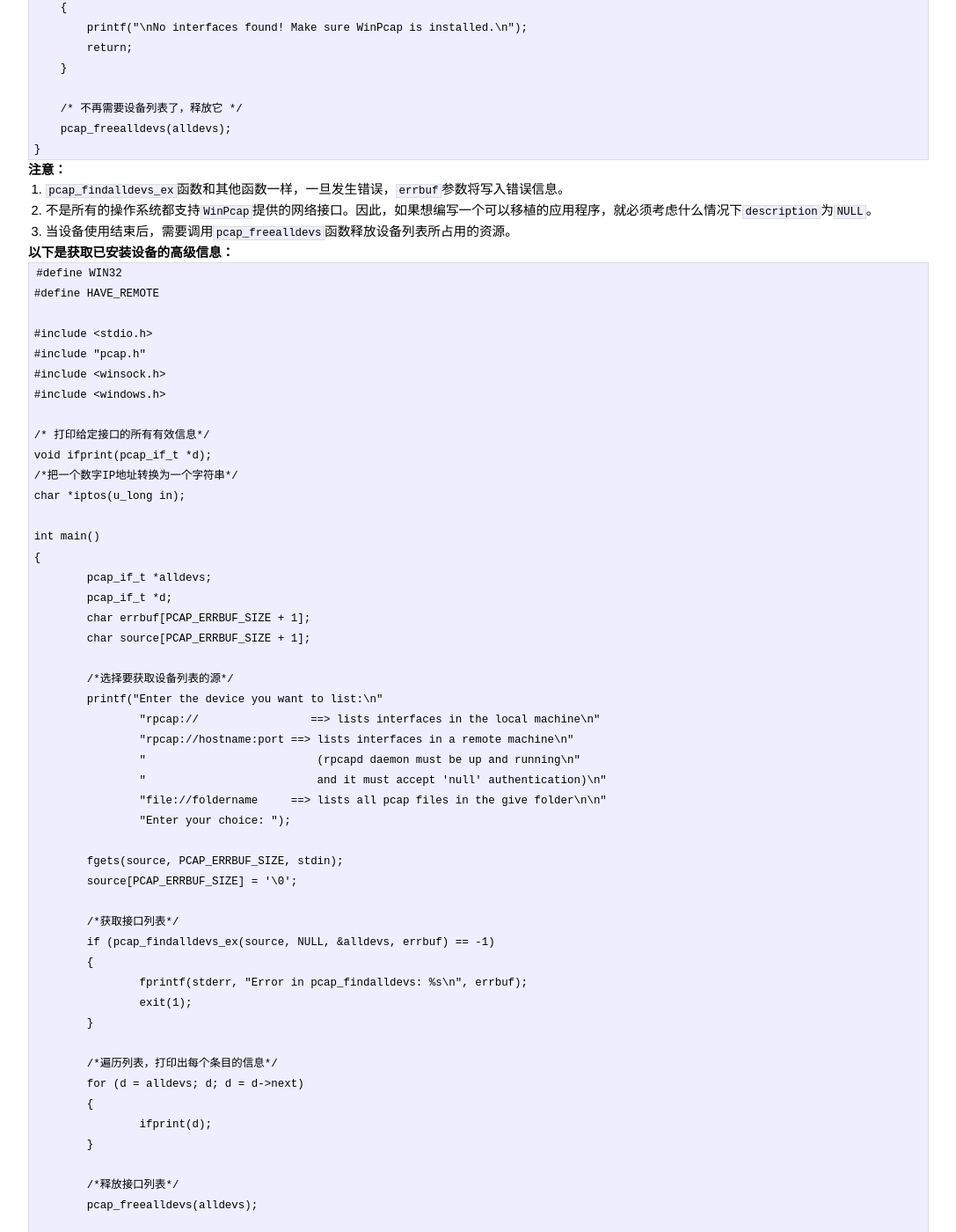
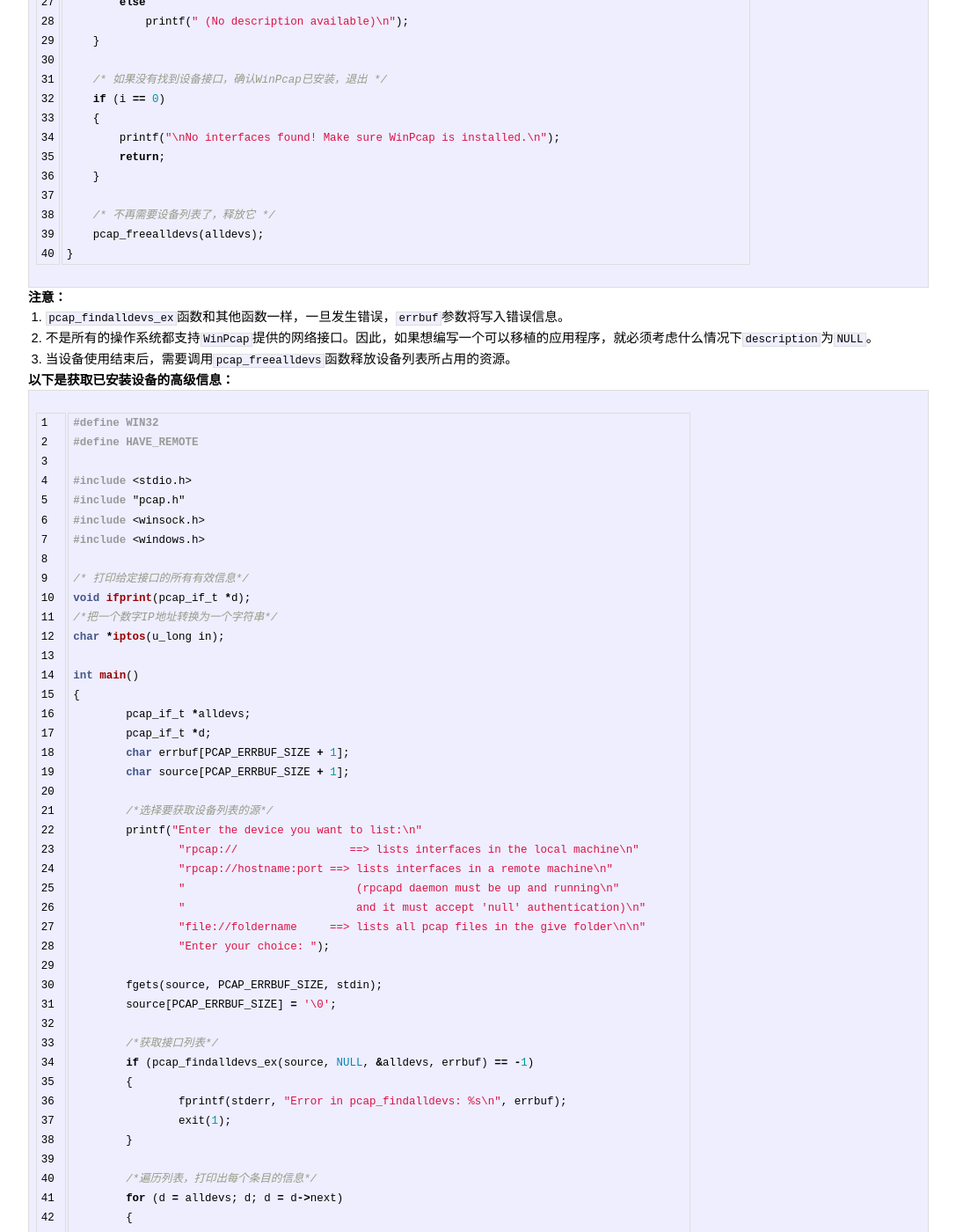
Before and after one commit to KevinIsCool/Kevin, a Jekyll site: the page built from _posts/2014-10-14-获取网络适配器列表.md, in a window 1280 px wide and 1400 px high, scrolled down 1654 px. Shown: the whole window at 88% size, without its empty margins (96-1183 px from the left). Built offline with Jekyll 4.4.1, drawn with Linux system fonts in a browser that asks for light colours; Markdown is read by kramdown in place of the engine named in the settings; some of the changed text lies outside the part shown.

Commit message:
21041014

````diff
--- a/_posts/2014-10-14-获取网络适配器列表.md
+++ b/_posts/2014-10-14-获取网络适配器列表.md
@@ -12,14 +12,14 @@ title: 获取网络适配器列表
 #这一节，介绍获取网络适配器列表
 
 ##相关函数描述：
-```C++
+{% highlight C++ linenos %}
 pacp_findalldevs_ex(char *source,  struct pcap_rmtauth *auth,  pacp_if_t **alldevs,  char *errorbuf)  //返回所找到的适配器列表
 pacp_freealldevs(pacp_if_t **alldevs)  //释放设备列表所占用的空间
-```
+{% endhighlight %}
 
 ##相关结构体描述：
 ####pcap_if_t
-```C++
+{% highlight C++ linenos %}
 typedef struct pcap_if pcap_if_t;
 struct pcap_if {
 	struct pcap_if *next;
@@ -33,9 +33,9 @@ struct pcap_if {
 	bpf_u_int32 flags;
 	/*回环标记*/
 };
-```
+{% endhighlight %}
 ####pcap_addr_t结构体
-```C++
+{% highlight C++ linenos %}
 typedef pcap_addr pcap_addr_t;
 struct pcap_addr {
 	struct pcap_addr *next; 	//指向下一个元素的指针
@@ -44,9 +44,9 @@ struct pcap_addr {
 	struct sockaddr *broadaddr; //广播地址
 	struct sockaddr *dstaddr; 	//P2P目标地址
 };
-```
+{% endhighlight %}
 ##代码：
-```C++
+{% highlight C++ linenos %}
 #define WIN32
 #define HAVE_REMOTE
 
@@ -87,14 +87,14 @@ main()
     /* 不再需要设备列表了，释放它 */
     pcap_freealldevs(alldevs);
 }
-```
+{% endhighlight %}
 ##注意：
 1.	`pcap_findalldevs_ex`函数和其他函数一样，一旦发生错误，`errbuf`参数将写入错误信息。
 2.	不是所有的操作系统都支持`WinPcap`提供的网络接口。因此，如果想编写一个可以移植的应用程序，就必须考虑什么情况下`description`为`NULL`。
 3.	当设备使用结束后，需要调用`pcap_freealldevs`函数释放设备列表所占用的资源。
 
 ##以下是获取已安装设备的高级信息：
-```C++
+{% highlight C++ linenos %}
 #define WIN32
 #define HAVE_REMOTE
 
@@ -205,5 +205,5 @@ char *iptos(u_long in)
 		p[0], p[1], p[2], p[3]);
 	return output[which];
 }
-```
+{% endhighlight %}
 函数 `pcap_findalldevs_ex()` 除了获取本地适配器信息外，还能返回远程适配器信息和一个位于所给的本地文件夹的`pcap`文件列表。
````
